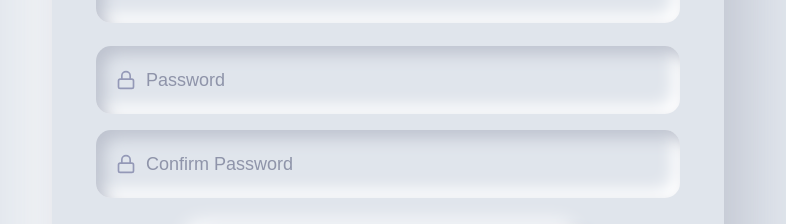
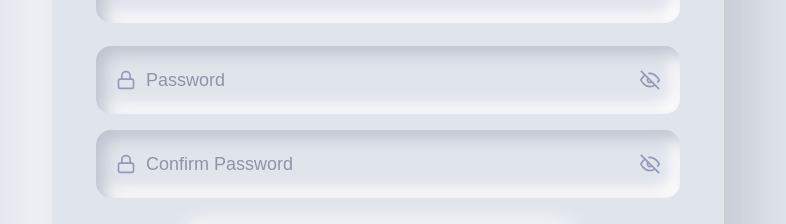
Before and after one commit to KaushikGurlhosur/Neura, a Next.js app: page /register in a window 1280 px wide. Shown: the part 379-603 px from the top of the page, without its empty margins (252-1038 px from the left). Built offline with nearby package versions, Linux system fonts and the light colour scheme.

Commit message:
UI logic to show and hide password

```diff
--- a/app/(auth)/login/page.jsx
+++ b/app/(auth)/login/page.jsx
@@ -47,7 +47,7 @@ const EyeOpenIcon = () => (
     fill="none"
     stroke="currentColor"
     strokeWidth="2"
-    className="w-full h-full">
+    className="w-5 h-full">
     <path d="M1 12s4-8 11-8 11 8 11 8-4 8-11 8-11-8-11-8z" />
     <circle cx="12" cy="12" r="3" />
   </svg>
@@ -59,7 +59,7 @@ const EyeClosedIcon = () => (
     fill="none"
     stroke="currentColor"
     strokeWidth="2"
-    className="w-full h-full">
+    className="w-5 h-full">
     <path d="M17.94 17.94A10.07 10.07 0 0 1 12 20c-7 0-11-8-11-8a18.45 18.45 0 0 1 5.06-5.94M9.9 4.24A9.12 9.12 0 0 1 12 4c7 0 11 8 11 8a18.5 18.5 0 0 1-2.16 3.19m-6.72-1.07a3 3 0 1 1-4.24-4.24" />
     <line x1="1" y1="1" x2="23" y2="23" />
   </svg>
@@ -107,6 +107,7 @@ export default function LoginPage() {
   const router = useRouter();
   const [isloading, setIsLoading] = useState(false);
   const [error, setError] = useState("");
+  const [showPassword, setShowPassword] = useState(false);
 
   const handleLogin = async (e) => {
     e.preventDefault();
@@ -177,12 +178,26 @@ export default function LoginPage() {
             </div>
             <input
               className="w-full bg-[#e0e5ec] border-none rounded-[15px] pt-[20px] pr-[24px] pb-[20px] pl-[50px] shadow-[inset_8px_8px_16px_#bec3cf,inset_-8px_-8px_16px_#ffffff] text-[#3d4468] text-sm sm:text-base md:text-lg outline-none"
-              type="password"
+              type={showPassword ? "text" : "password"}
               placeholder="Password"
               value={form.password}
               onChange={(e) => setForm({ ...form, password: e.target.value })}
               required
             />
+
+            <button
+              type="button"
+              onClick={() => setShowPassword(!showPassword)}
+              className="absolute right-5 top-1/2 -translate-y-1/2 transition-all duration-300 text-[#9499b7] hover:scale-110 active:scale-95">
+              <div
+                className={`transition-all duration-400 ease-in-out ${
+                  showPassword
+                    ? "rotate-180 opacity-100"
+                    : "rotate-0 opacity-100"
+                }`}>
+                {showPassword ? <EyeOpenIcon /> : <EyeClosedIcon />}
+              </div>
+            </button>
           </div>
           <button
             type="submit"
--- a/app/(auth)/register/page.jsx
+++ b/app/(auth)/register/page.jsx
@@ -117,6 +117,7 @@ export default function RegisterPage() {
   const [isResending, setIsResending] = useState(false);
   const [error, setError] = useState("");
   const [showPassword, setShowPassword] = useState(false);
+  const [showConfirmPassword, setShowConfirmPassword] = useState(false);
   const [showModal, setShowModal] = useState(false);
   const [message, setMessage] = useState("");
   const [passwordWarning, setPasswordWarning] = useState("");
@@ -451,7 +452,7 @@ export default function RegisterPage() {
               </div>
               <input
                 className="w-full bg-[#e0e5ec] border-none rounded-[15px] pt-[20px] pr-[24px] pb-[20px] pl-[50px] shadow-[inset_8px_8px_16px_#bec3cf,inset_-8px_-8px_16px_#ffffff] text-[#3d4468] text-sm sm:text-base md:text-lg outline-none"
-                type="password"
+                type={showPassword ? "text" : "password"}
                 placeholder="Password"
                 value={form.password}
                 minLength={10}
@@ -459,6 +460,19 @@ export default function RegisterPage() {
                 onChange={(e) => setForm({ ...form, password: e.target.value })}
                 required
               />
+
+              <button
+                onClick={() => setShowPassword(!showPassword)}
+                className="absolute right-5 top-1/2 -translate-y-1/2 transition-all duration-300 text-[#9499b7] hover:scale-110 active:scale-95">
+                <div
+                  className={`transition-all duration-400 ease-in-out ${
+                    showPassword
+                      ? "rotate-180 opacity-100"
+                      : "rotate-0 opacity-100"
+                  }`}>
+                  {showPassword ? <EyeOpenIcon /> : <EyeClosedIcon />}
+                </div>
+              </button>
             </div>
           </div>
 
@@ -470,7 +484,7 @@ export default function RegisterPage() {
               </div>
               <input
                 className="w-full bg-[#e0e5ec] border-none rounded-[15px] pt-[20px] pr-[24px] pb-[20px] pl-[50px] shadow-[inset_8px_8px_16px_#bec3cf,inset_-8px_-8px_16px_#ffffff] text-[#3d4468] text-sm sm:text-base md:text-lg outline-none"
-                type="password"
+                type={showConfirmPassword ? "text" : "password"}
                 placeholder="Confirm Password"
                 value={form.confirmPassword}
                 minLength={10}
@@ -480,6 +494,19 @@ export default function RegisterPage() {
                 }
                 required
               />
+
+              <button
+                onClick={() => setShowConfirmPassword(!showConfirmPassword)}
+                className="absolute right-5 top-1/2 -translate-y-1/2 transition-all duration-300 text-[#9499b7] hover:scale-110 active:scale-95">
+                <div
+                  className={`transition-all duration-400 ease-in-out ${
+                    showConfirmPassword
+                      ? "rotate-180 opacity-100"
+                      : "rotate-0 opacity-100"
+                  }`}>
+                  {showConfirmPassword ? <EyeOpenIcon /> : <EyeClosedIcon />}
+                </div>
+              </button>
             </div>
             {passwordWarning && (
               <p className="text-red-500 font-extralight text-xs sm:text-sm mt-1.5 pl-2">
```
